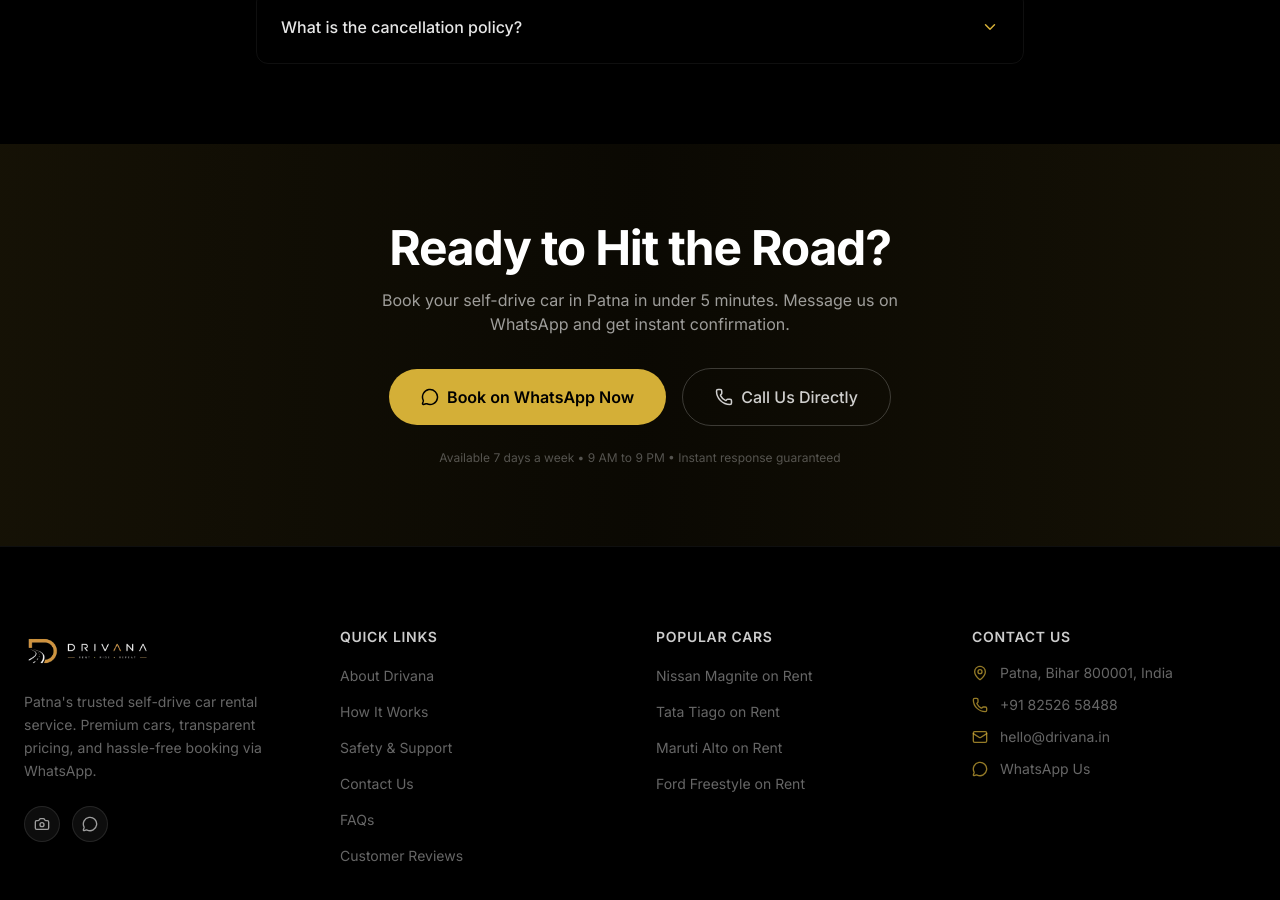
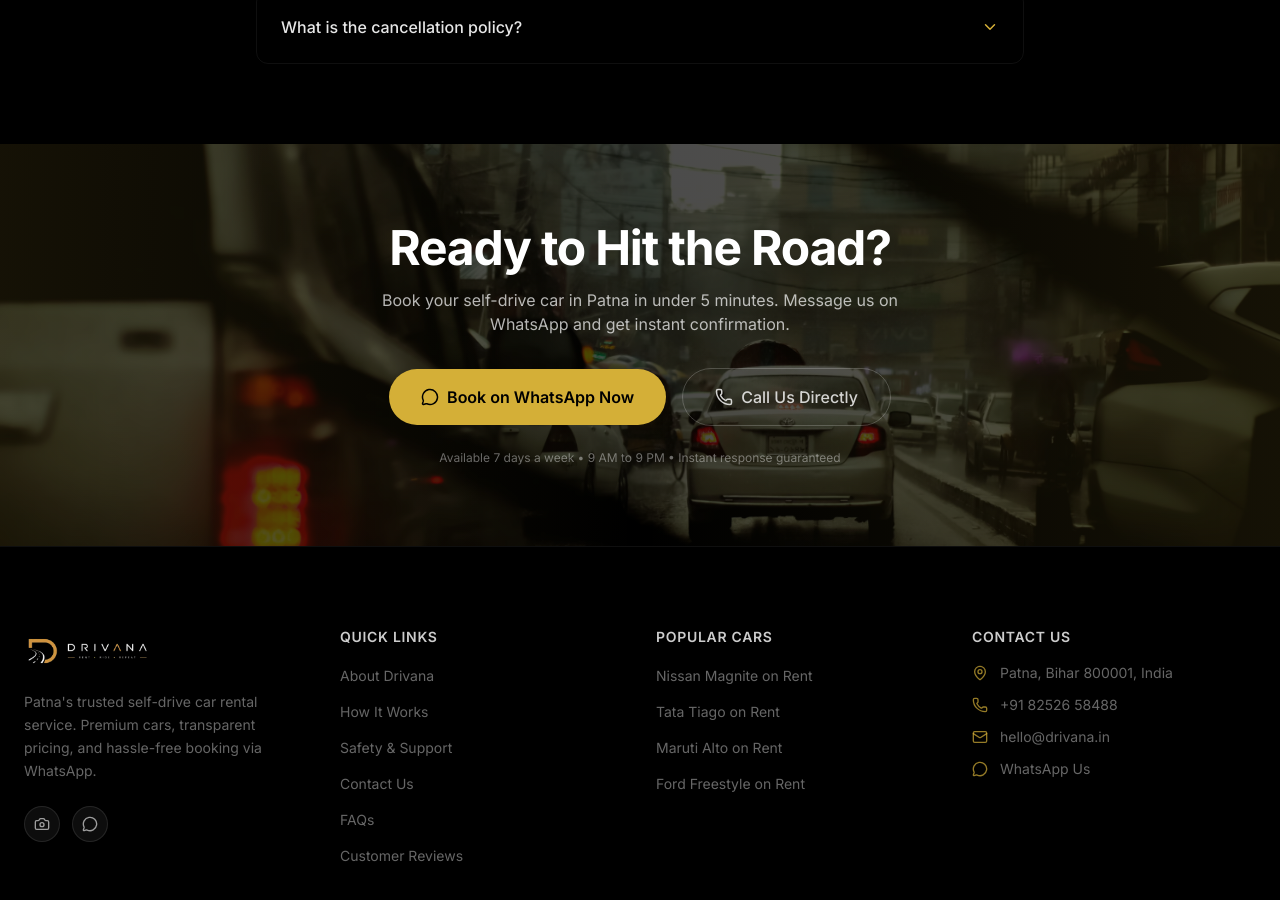
Before and after one commit to rvshekhar10/drivana, a Next.js app: page / in a window 1280 px wide. Shown: the part 5685-6585 px from the top of the page. Built offline with nearby package versions, Linux system fonts and the light colour scheme.

Commit message:
feat: add hero image as CTA banner background across all pages

```diff
--- a/src/components/CTABanner.tsx
+++ b/src/components/CTABanner.tsx
@@ -2,15 +2,27 @@
 
 import { motion } from "framer-motion";
 import { MessageCircle, Phone } from "lucide-react";
+import Image from "next/image";
 
 const WHATSAPP_NUMBER = "918252658488";
 
 export default function CTABanner() {
   return (
     <section className="py-16 sm:py-20 px-4 sm:px-6 relative overflow-hidden">
-      {/* Background */}
-      <div className="absolute inset-0 bg-gradient-to-r from-gold/10 via-gold/5 to-gold/10" />
-      <div className="absolute inset-0 bg-[radial-gradient(ellipse_at_center,_var(--tw-gradient-stops))] from-gold/10 via-transparent to-transparent" />
+      {/* Hero image background */}
+      <Image
+        src="/drivana-hero-image.avif"
+        alt=""
+        fill
+        className="object-cover"
+        aria-hidden="true"
+      />
+
+      {/* Dark overlay */}
+      <div className="absolute inset-0 bg-black/70" />
+
+      {/* Gold gradient accent */}
+      <div className="absolute inset-0 bg-gradient-to-r from-gold/10 via-transparent to-gold/10" />
 
       <motion.div
         initial={{ opacity: 0, y: 30 }}
@@ -22,7 +34,7 @@
         <h2 className="text-3xl sm:text-4xl md:text-5xl font-bold tracking-tight">
           Ready to Hit the Road?
         </h2>
-        <p className="text-white/60 mt-4 text-sm sm:text-base max-w-xl mx-auto">
+        <p className="text-white/70 mt-4 text-sm sm:text-base max-w-xl mx-auto">
           Book your self-drive car in Patna in under 5 minutes. Message us on
           WhatsApp and get instant confirmation.
         </p>
@@ -46,7 +58,7 @@
           </a>
         </div>
 
-        <p className="mt-6 text-xs text-white/30">
+        <p className="mt-6 text-xs text-white/40">
           Available 7 days a week • 9 AM to 9 PM • Instant response guaranteed
         </p>
       </motion.div>
```
